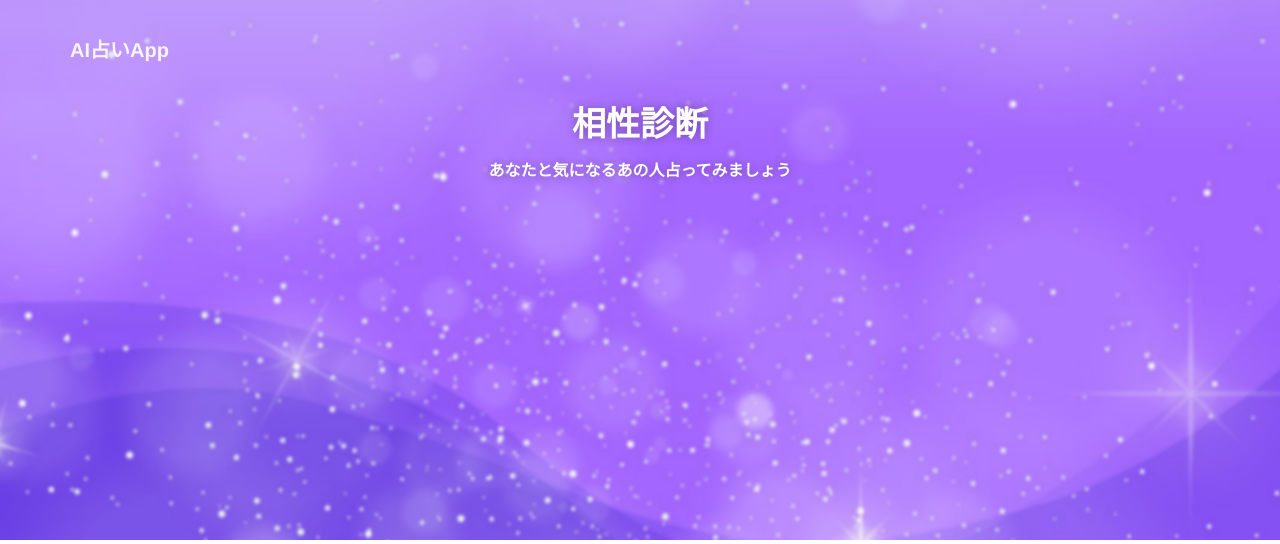
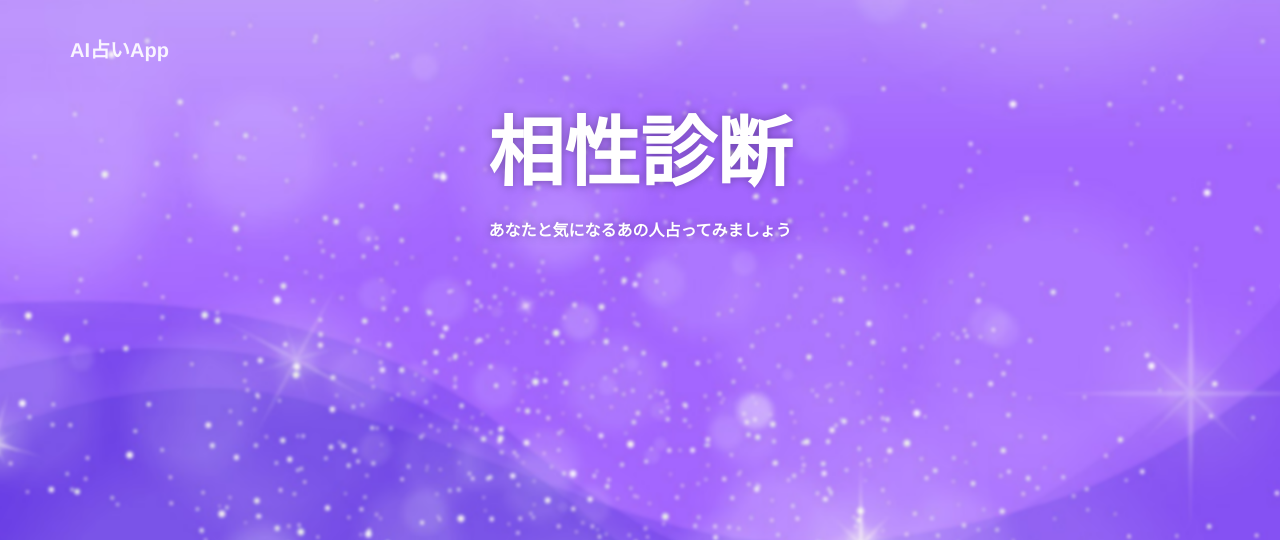
Before and after one commit to yosshyjungle/uranaiheroku, a Flask app: page /index_p in a window 1280 px wide. Shown: the top 544 px of the page. Run offline with Flask 2, Linux system fonts and the light colour scheme; some libraries are stand-ins or nearby versions; some web fonts are replaced.

Commit message:
40th commit

```diff
--- a/templates/index_p.html
+++ b/templates/index_p.html
@@ -64,7 +64,7 @@
        </nav>
        <div class="blurred-container">
          <div class="motto">
-             <div class="title">相性診断</div>
+             <div>相性診断</div>
              <p></p>
              <p>あなたと気になるあの人占ってみましょう</p>
              <!-- <div class="border no-right-border">診</div><div class="border">断</div> -->
```
